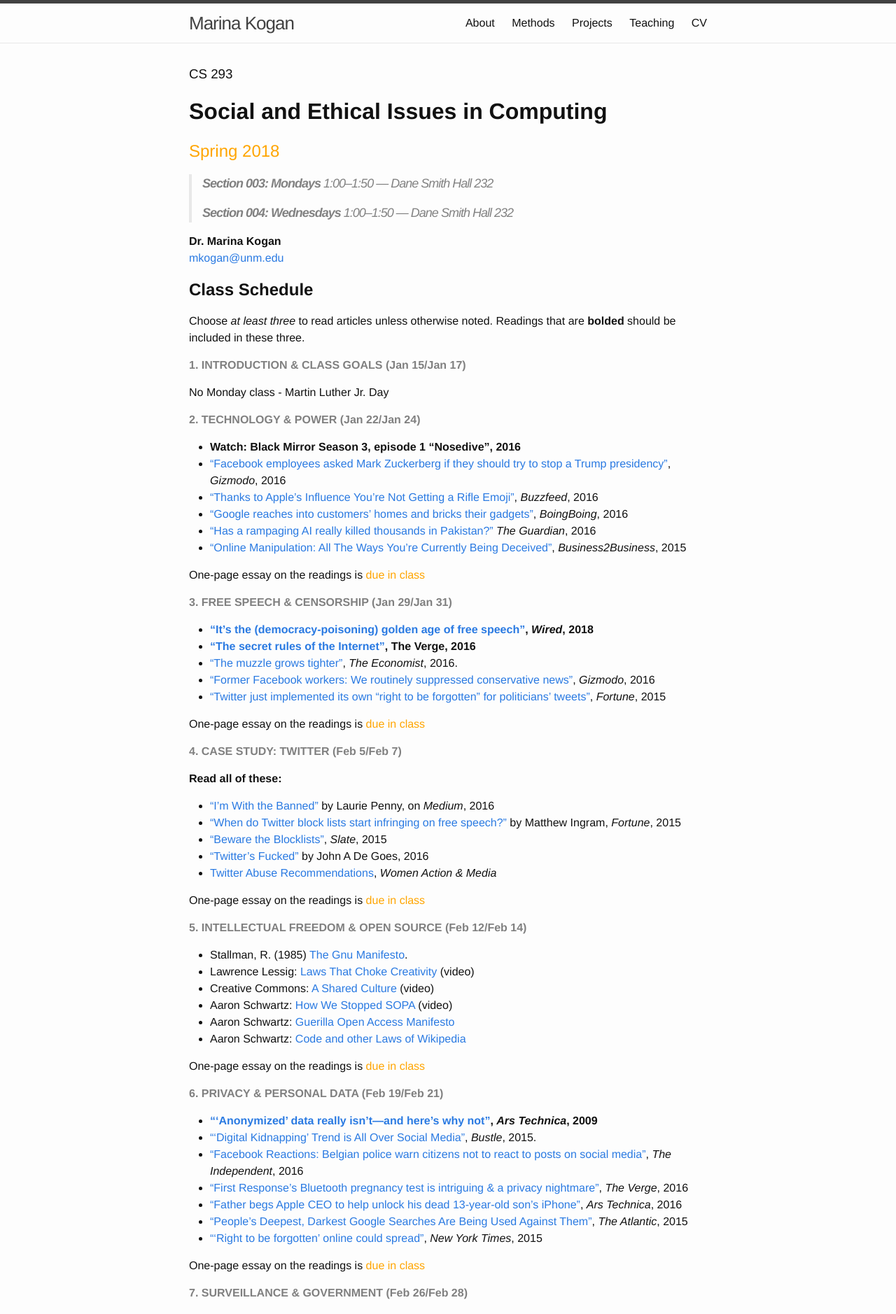
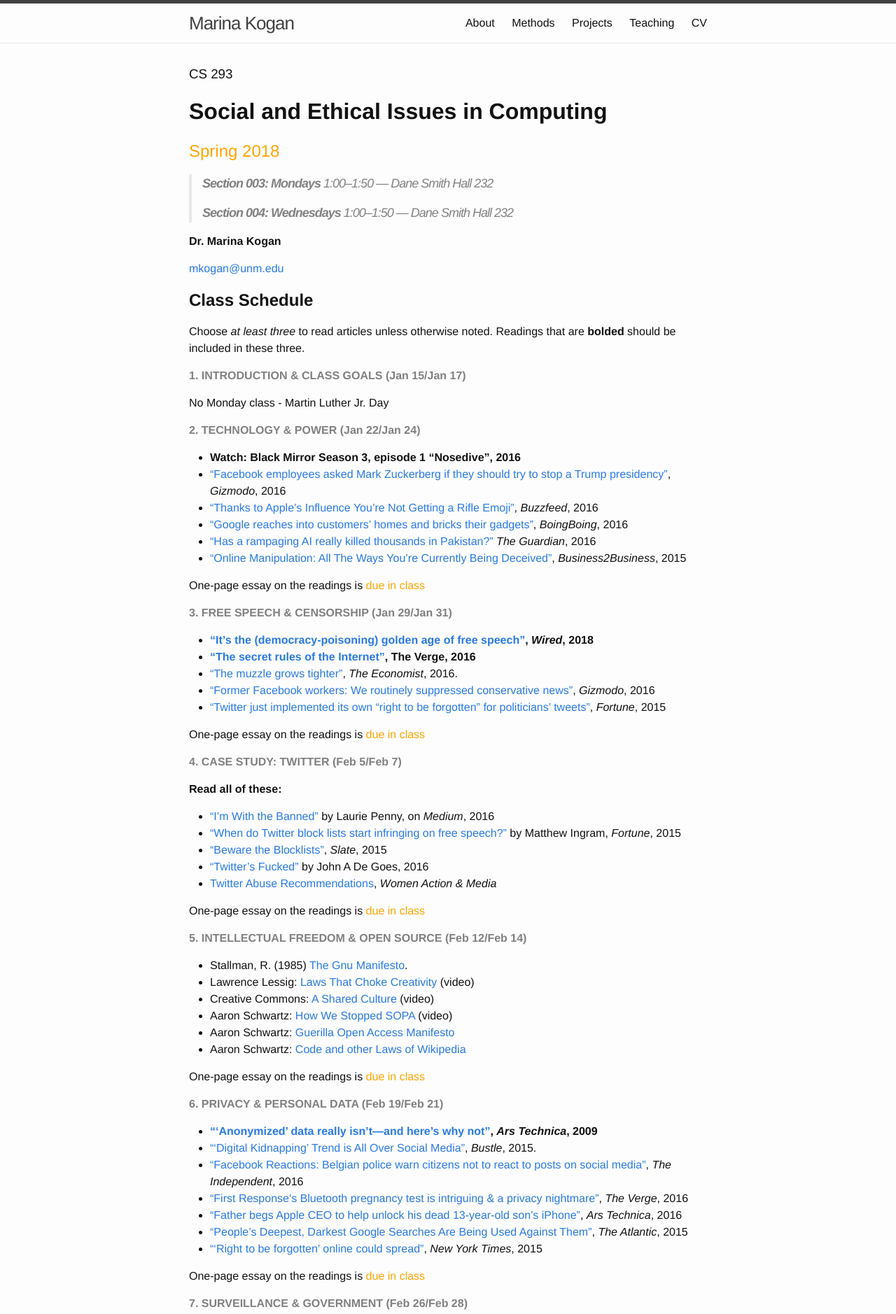
Before and after one commit to marinkala/marinkala.github.com, a Jekyll site: the page built from 5teaching.md, in a window 1280 px wide. Shown: the top 1878 px of the page at 70% size. Built offline with Jekyll 4.4.1, drawn with Linux system fonts in a browser that asks for light colours.

Commit message:
tweaked email

```diff
--- a/5teaching.md
+++ b/5teaching.md
@@ -15,7 +15,9 @@ permalink: /teaching/
 >
 > **<span style="color:grey">Section 004:</span> Wednesdays** 1:00–1:50 — Dane Smith Hall 232
 
-**Dr. Marina Kogan**  <br><mailto:mkogan@unm.edu>
+**Dr. Marina Kogan**
+
+<mailto:mkogan@unm.edu>
 
 ## **Class Schedule**
 Choose *at least three* to read articles unless otherwise noted. Readings that are **bolded** should be included in these three.
```
